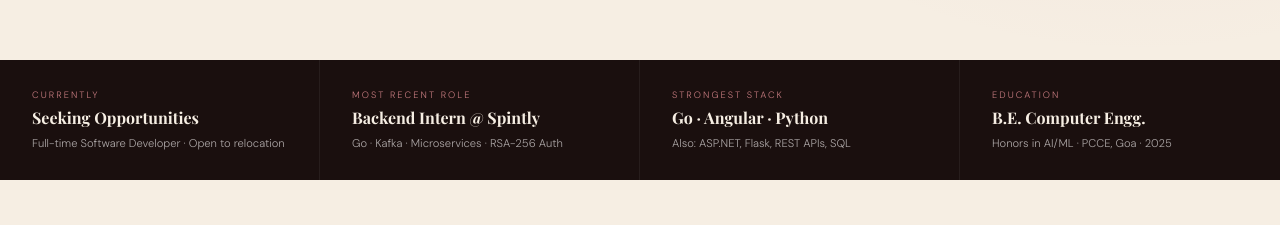
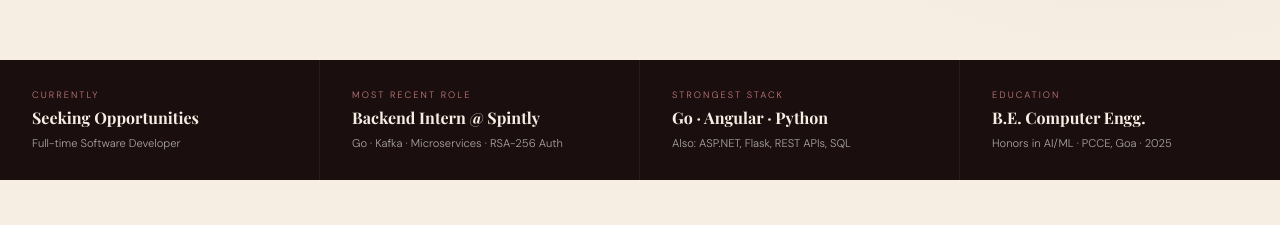
Before and after one commit to VaibhaviFadke/VaibhaviFadke_portfolio, a plain HTML site: page index.html in a window 1280 px wide. Shown: the part 780-1005 px from the top of the page. Drawn offline with nearby package versions, Linux system fonts and the light colour scheme; a web font is replaced by a local one.

Commit message:
Update index.html

```diff
--- a/index.html
+++ b/index.html
@@ -1025,7 +1025,7 @@ html, body {
   <div class="snap-item">
     <span class="snap-label">Currently</span>
     <span class="snap-val">Seeking Opportunities</span>
-    <span class="snap-detail">Full-time Software Developer · Open to relocation</span>
+    <span class="snap-detail">Full-time Software Developer</span>
   </div>
   <div class="snap-item">
     <span class="snap-label">Most Recent Role</span>
```
